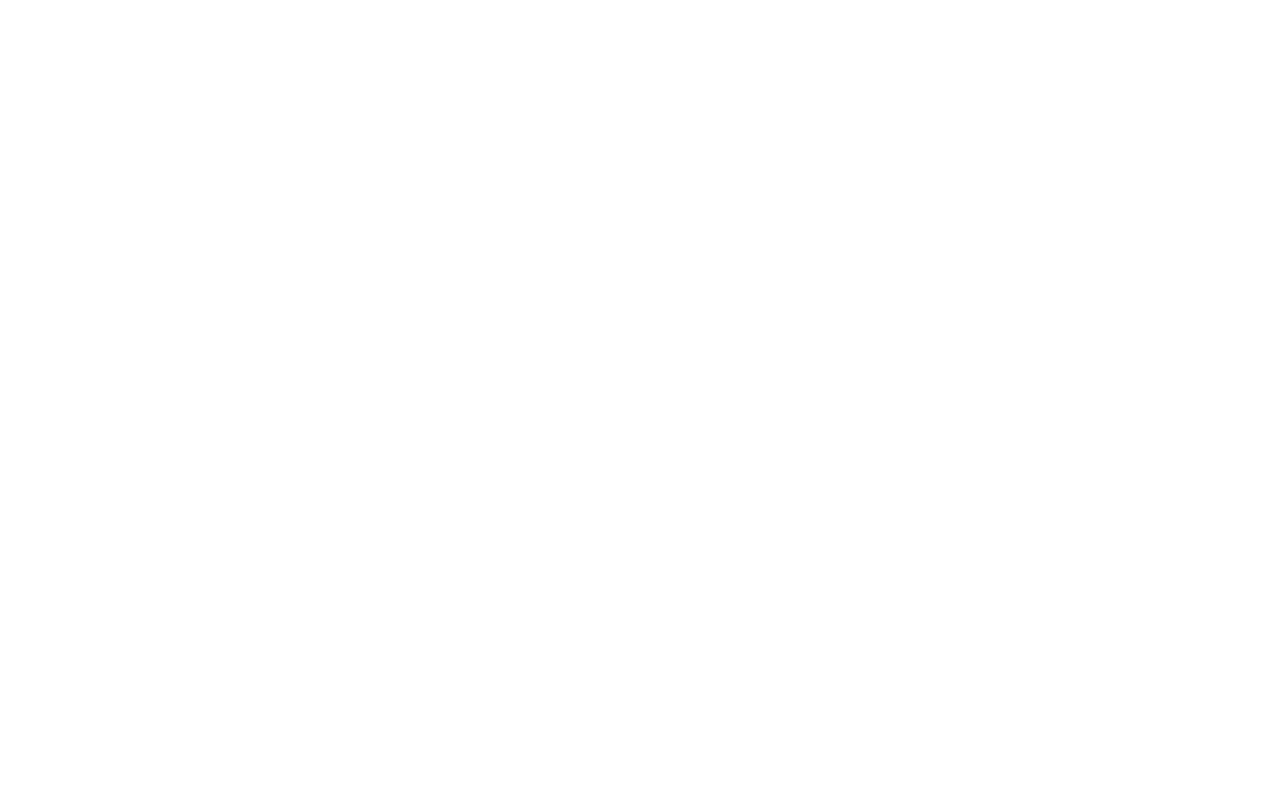
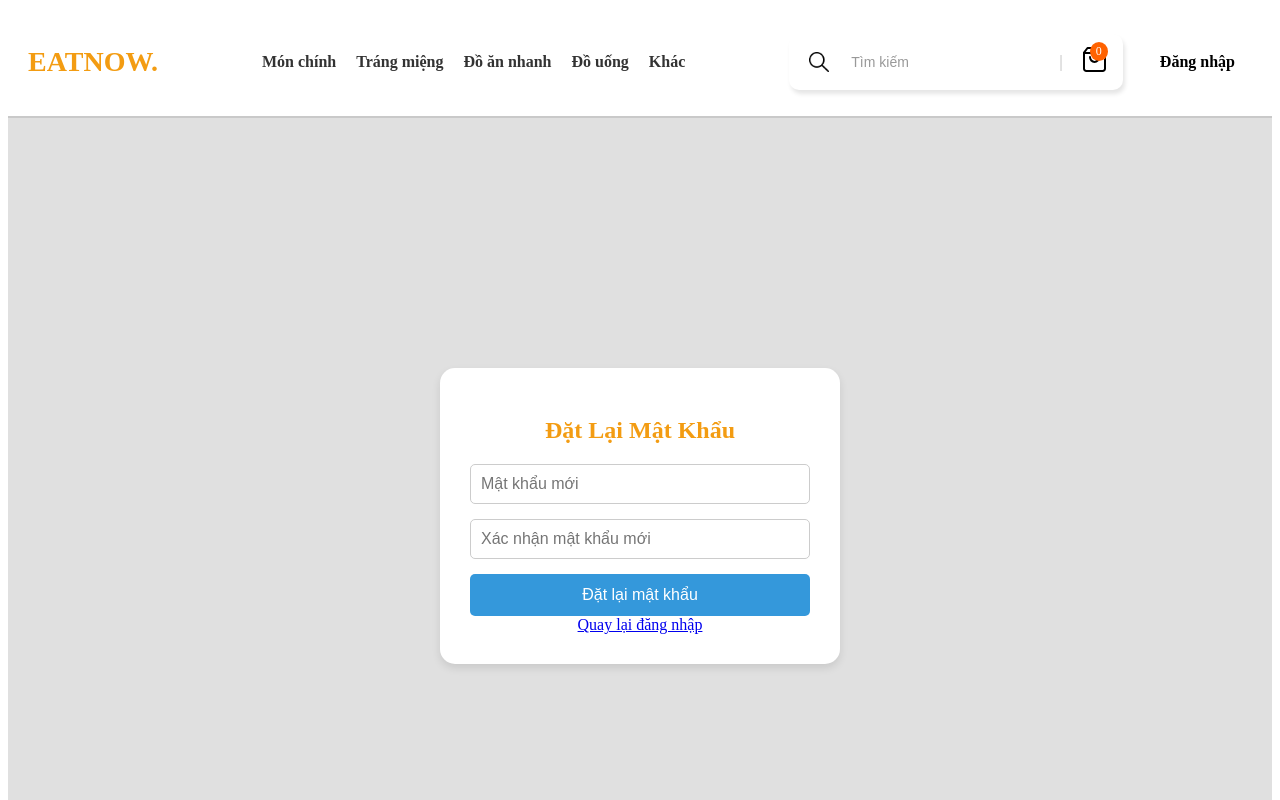
Before and after one commit to vietunitydev/Web_Ordering, a React (Vite) app: page /reset-password/1 in a window 1280 px wide. Before the commit this address had no page. Shown: the top 800 px of the page. Built offline with nearby package versions, Linux system fonts and the light colour scheme.

Commit message:
- add forgot password logic ui

```diff
--- a/src/App.tsx
+++ b/src/App.tsx
@@ -15,6 +15,8 @@
 import AdminOrdersPage from "./pages/admin/AdminOrderPage.tsx";
 import {AppProvider} from "./components/AppContext/AppContext.tsx";
 import AdminUsersPage from "./pages/admin/AdminUsersPage.tsx";
+import ResetPasswordForm from "./pages/login/ResetPasswordForm.tsx";
+import ForgotPassword from "./pages/login/ForgotPassword.tsx";
 
 
 const App: React.FC = () => {
@@ -32,6 +34,8 @@
                         <Route path="/order-history" element={<OrderHistoryPage />} />
                         <Route path="/login" element={<LoginForm />} />
                         <Route path="/register" element={<RegisterForm />} />
+                        <Route path="/forgot-password" element={<ForgotPassword/>} />
+                        <Route path="/reset-password/:resettoken" element={<ResetPasswordForm/>} />
                     </Route>
 
                     <Route path="/admin" element={<AddItemPage />} />
--- /dev/null
+++ b/src/pages/login/ForgotPassword.tsx
@@ -0,0 +1,83 @@
+import React, { useState } from 'react';
+import { Link } from 'react-router-dom';
+import axios from 'axios';
+// import './ForgotPasswordForm.css';
+
+const ForgotPasswordForm: React.FC = () => {
+    const [email, setEmail] = useState('');
+    const [error, setError] = useState('');
+    const [success, setSuccess] = useState('');
+    const [loading, setLoading] = useState(false);
+
+    const handleSubmit = async (e: React.FormEvent) => {
+        e.preventDefault();
+        setError('');
+        setSuccess('');
+
+        if (!email) {
+            setError('Vui lòng nhập email của bạn.');
+            return;
+        }
+
+        setLoading(true);
+
+        try {
+            // Gọi API quên mật khẩu
+            const response = await axios.post('http://localhost:4999/api/auth/forgot-password', {
+                email
+            });
+
+            if (response.data.success) {
+                setSuccess('Email đặt lại mật khẩu đã được gửi. Vui lòng kiểm tra hộp thư của bạn.');
+                setEmail(''); // Xóa trường email sau khi gửi thành công
+            } else {
+                setError(response.data.message || 'Không thể gửi email đặt lại mật khẩu.');
+            }
+        } catch (err: any) {
+            setError(err.response?.data?.message || 'Đã xảy ra lỗi. Vui lòng thử lại sau.');
+            console.error('Forgot password error:', err);
+        } finally {
+            setLoading(false);
+        }
+    };
+
+    return (
+        <div className="login-container">
+            <div className="login-card">
+                <h2 className="login-title">Quên Mật Khẩu</h2>
+                {error && <p className="error-message">{error}</p>}
+                {success && <p className="success-message">{success}</p>}
+
+                <p className="instruction-text">
+                    Nhập email của bạn để nhận liên kết đặt lại mật khẩu.
+                </p>
+
+                <form onSubmit={handleSubmit}>
+                    <div className="input-group">
+                        <input
+                            type="email"
+                            placeholder="Email"
+                            className="input-field"
+                            value={email}
+                            onChange={(e) => setEmail(e.target.value)}
+                        />
+                    </div>
+
+                    <button
+                        type="submit"
+                        className="login-button"
+                        disabled={loading}
+                    >
+                        {loading ? 'Đang xử lý...' : 'Gửi liên kết đặt lại'}
+                    </button>
+
+                    <div className="back-to-login">
+                        <Link to="/login">Quay lại đăng nhập</Link>
+                    </div>
+                </form>
+            </div>
+        </div>
+    );
+};
+
+export default ForgotPasswordForm;
--- a/src/pages/login/LoginForm.tsx
+++ b/src/pages/login/LoginForm.tsx
@@ -78,9 +78,7 @@
                         <label>
                             <input type="checkbox" /> Lưu thông tin đăng nhập
                         </label>
-                        <a href="#" className="forgot-password">
-                            Quên mật khẩu?
-                        </a>
+                        <Link to="/forgot-password">Quên mật khẩu?</Link>
                     </div>
                     <button
                         type="submit"
--- /dev/null
+++ b/src/pages/login/ResetPasswordForm.tsx
@@ -0,0 +1,144 @@
+import React, { useState, useEffect } from 'react';
+import { useNavigate, useParams, Link } from 'react-router-dom';
+import axios from 'axios';
+// import './ResetPasswordForm.css';
+
+const ResetPasswordForm: React.FC = () => {
+    const [password, setPassword] = useState('');
+    const [confirmPassword, setConfirmPassword] = useState('');
+    const [error, setError] = useState('');
+    const [success, setSuccess] = useState('');
+    const [loading, setLoading] = useState(false);
+    const [tokenValid, setTokenValid] = useState(true);
+
+    const { resettoken } = useParams<{ resettoken: string }>();
+    const navigate = useNavigate();
+
+    useEffect(() => {
+        if (!resettoken) {
+            setTokenValid(false);
+            setError('Token không hợp lệ hoặc đã hết hạn.');
+        }
+    }, [resettoken]);
+
+    const handleSubmit = async (e: React.FormEvent) => {
+        e.preventDefault();
+        setError('');
+        setSuccess('');
+
+        if (!password || !confirmPassword) {
+            setError('Vui lòng nhập đầy đủ mật khẩu.');
+            return;
+        }
+
+        if (password !== confirmPassword) {
+            setError('Mật khẩu không khớp.');
+            return;
+        }
+
+        if (password.length < 6) {
+            setError('Mật khẩu phải có ít nhất 6 ký tự.');
+            return;
+        }
+
+        setLoading(true);
+
+        try {
+            // Gọi API đặt lại mật khẩu
+            const response = await axios.put(
+                `http://localhost:4999/api/auth/reset-password/${resettoken}`,
+                { password }
+            );
+
+            if (response.data.success) {
+                setSuccess('Mật khẩu đã được đặt lại thành công!');
+
+                // Chuyển hướng đến trang đăng nhập sau 3 giây
+                setTimeout(() => {
+                    navigate('/login');
+                }, 3000);
+            } else {
+                setError(response.data.message || 'Không thể đặt lại mật khẩu.');
+            }
+        } catch (err: any) {
+            const errorMsg = err.response?.data?.message || 'Đã xảy ra lỗi. Vui lòng thử lại.';
+            setError(errorMsg);
+            console.error('Reset password error:', err);
+
+            // Nếu token không hợp lệ
+            if (err.response?.status === 400 && errorMsg.includes('token')) {
+                setTokenValid(false);
+            }
+        } finally {
+            setLoading(false);
+        }
+    };
+
+    // Nếu token không hợp lệ, hiển thị thông báo và liên kết đến yêu cầu mới
+    if (!tokenValid) {
+        return (
+            <div className="login-container">
+                <div className="login-card">
+                    <h2 className="login-title">Đặt Lại Mật Khẩu</h2>
+                    <p className="error-message">
+                        {error || 'Liên kết đặt lại mật khẩu không hợp lệ hoặc đã hết hạn.'}
+                    </p>
+                    <div className="action-links">
+                        <Link to="/forgot-password" className="primary-link">
+                            Yêu cầu liên kết mới
+                        </Link>
+                        <Link to="/login" className="secondary-link">
+                            Quay lại đăng nhập
+                        </Link>
+                    </div>
+                </div>
+            </div>
+        );
+    }
+
+    return (
+        <div className="login-container">
+            <div className="login-card">
+                <h2 className="login-title">Đặt Lại Mật Khẩu</h2>
+                {error && <p className="error-message">{error}</p>}
+                {success && <p className="success-message">{success}</p>}
+
+                <form onSubmit={handleSubmit}>
+                    <div className="input-group">
+                        <input
+                            type="password"
+                            placeholder="Mật khẩu mới"
+                            className="input-field"
+                            value={password}
+                            onChange={(e) => setPassword(e.target.value)}
+                        />
+                    </div>
+
+                    <div className="input-group">
+                        <input
+                            type="password"
+                            placeholder="Xác nhận mật khẩu mới"
+                            className="input-field"
+                            value={confirmPassword}
+                            onChange={(e) => setConfirmPassword(e.target.value)}
+                        />
+                    </div>
+
+                    <button
+                        type="submit"
+                        className="login-button"
+                        disabled={loading}
+                    >
+                        {loading ? 'Đang xử lý...' : 'Đặt lại mật khẩu'}
+                    </button>
+
+                    <div className="back-to-login">
+                        <Link to="/login">Quay lại đăng nhập</Link>
+                    </div>
+                </form>
+            </div>
+        </div>
+    );
+};
+
+export default ResetPasswordForm;
```
